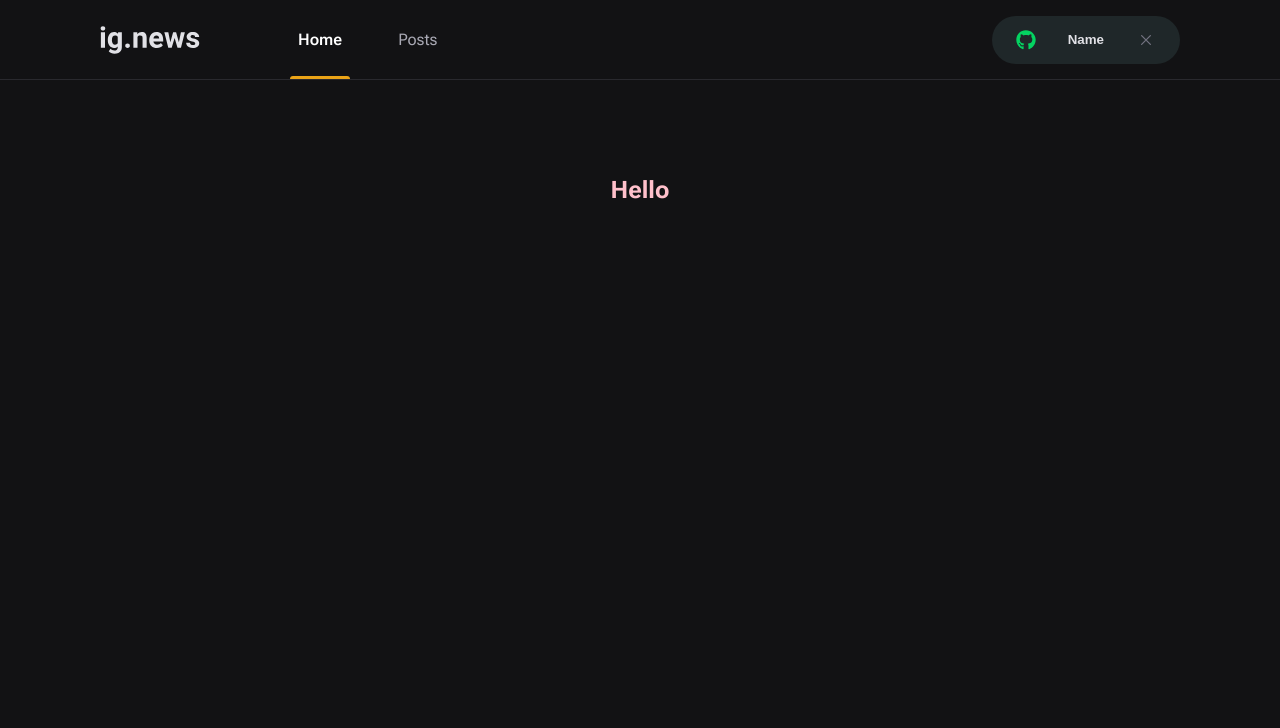
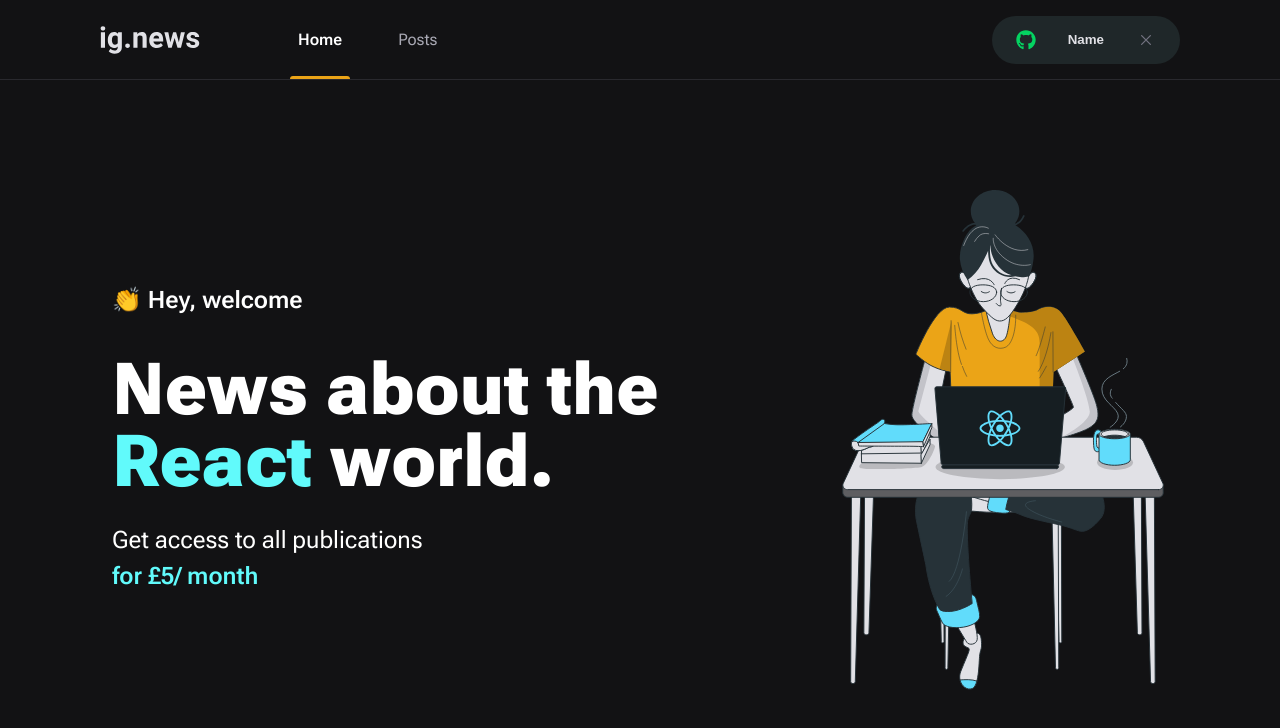
Before and after one commit to isadorapda/react-news-next-app, a Next.js app: page / in a window 1280 px wide. Shown: the top 728 px of the page. Built offline with nearby package versions, Linux system fonts and the light colour scheme.

Commit message:
feat: 🎸 create home page design

```diff
--- a/src/app/globals.scss
+++ b/src/app/globals.scss
@@ -14,11 +14,7 @@
   --cyan-500: #61fafb;
   --yellow-500: #eba417;
 }
-.header {
-  background: green;
-  height: 20vh;
-  width: 100vw;
-}
+
 html,
 body {
   max-width: 100vw;
--- a/src/app/layout.tsx
+++ b/src/app/layout.tsx
@@ -3,8 +3,8 @@ import './globals.scss'
 import { Roboto_Flex } from 'next/font/google'
 
 const roboto = Roboto_Flex({
-    display:'swap',
-    subsets:['latin']
+  display: 'swap',
+  subsets: ['latin'],
 })
 
 export const metadata = {
@@ -19,14 +19,10 @@ export default function RootLayout({
 }) {
   return (
     <html lang="en">
-
       <body className={roboto.className}>
-        <Header/>
-      {/* <div className='header'>Navbar</div> */}
-        <section>
-        {children}
-        </section>
-        </body>
+        <Header />
+        <section>{children}</section>
+      </body>
     </html>
   )
 }
--- a/src/app/page.module.scss
+++ b/src/app/page.module.scss
@@ -1,15 +1,39 @@
 .main {
+  max-width: 1120px;
+  margin: 0 auto;
   display: flex;
-  flex-direction: column;
   justify-content: space-between;
   align-items: center;
-  padding: 6rem;
-  min-height: 100vh;
+  padding: 0 2rem;
+  min-height: calc(100vh - 5rem);
 }
 
-.h1 {
-  color: pink;
+.intro {
+  max-width: 600px;
+  > span {
+    font-size: 1.5rem;
+    font-weight: 600;
+  }
+
+  h1 {
+    font-size: 4.5rem;
+    line-height: 4.5rem;
+    font-weight: 900;
+    margin-top: 2.5rem;
+
+    span {
+      color: var(--cyan-500);
+    }
+  }
+
+  p {
+    font-size: 1.5rem;
+    line-height: 2.25rem;
+    margin-top: 1.5rem;
+
+    span {
+      color: var(--cyan-500);
+      font-weight: 600;
+    }
+  }
 }
-.header {
-  background: orange;
-}
--- a/src/app/page.tsx
+++ b/src/app/page.tsx
@@ -4,7 +4,22 @@ import styles from './page.module.scss'
 export default function Home() {
   return (
     <main className={styles.main}>
-      <h1 className={styles.h1}>Hello</h1>
+      <section className={styles.intro}>
+        <span>👏 Hey, welcome</span>
+        <h1>
+          News about the <span>React</span> world.
+        </h1>
+        <p>
+          Get access to all publications <br />
+          <span>for £5/ month</span>
+        </p>
+      </section>
+      <Image
+        src="/assets/avatar.svg"
+        width={330}
+        height={500}
+        alt="A girl coding"
+      />
     </main>
   )
 }
```
